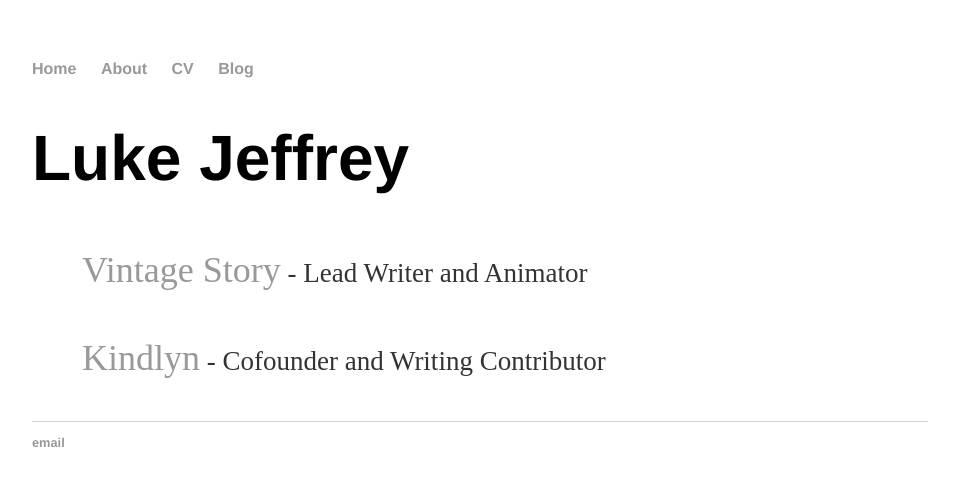
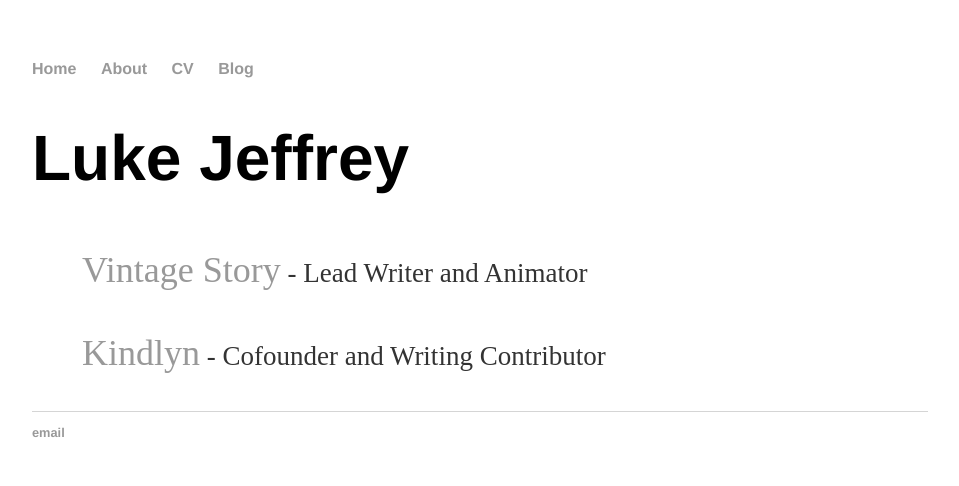
Before and after one commit to GralphGralph/GralphGralph.github.io, a Jekyll site: the page built from index.html, in a window 1280 px wide. Shown: the top 486 px of the page, without its empty margins (160-1119 px from the left). Built offline with Jekyll 4.4.1, drawn with Linux system fonts in a browser that asks for light colours.

Commit message:
Update index.html

```diff
--- a/index.html
+++ b/index.html
@@ -5,6 +5,6 @@ title: Luke Jeffrey
 <div class="blurb">
 	<h1 style = "font-size: 400%;">Luke Jeffrey</h1>
 	<p style = "font-size: 225%; margin: 50px;"><a href="https://www.vintagestory.at/">Vintage Story</a><small style = "font-size: 75%;"> - Lead Writer and Animator</small></p>
-	<p style = "font-size: 225%; margin: 50px; line-height: 20px"><a href="http://kindlyn.blogspot.com/">Kindlyn</a><small style = "font-size: 75%;"> - Cofounder and Writing Contributor</small></p>
+	<p style = "font-size: 225%; margin: 50px; line-height: 10px"><a href="http://kindlyn.blogspot.com/">Kindlyn</a><small style = "font-size: 75%;"> - Cofounder and Writing Contributor</small></p>
 
 </div><!-- /.blurb -->
```
